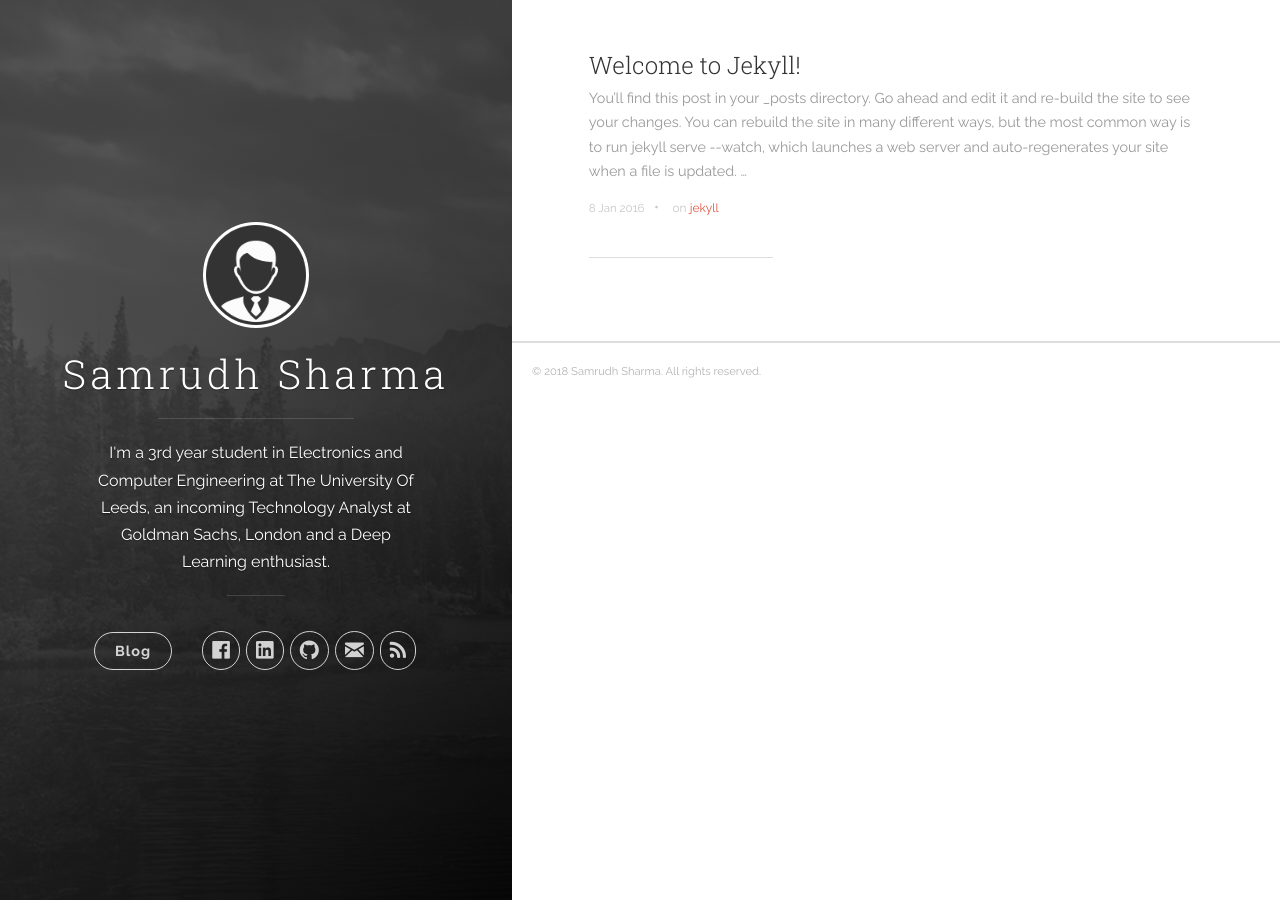
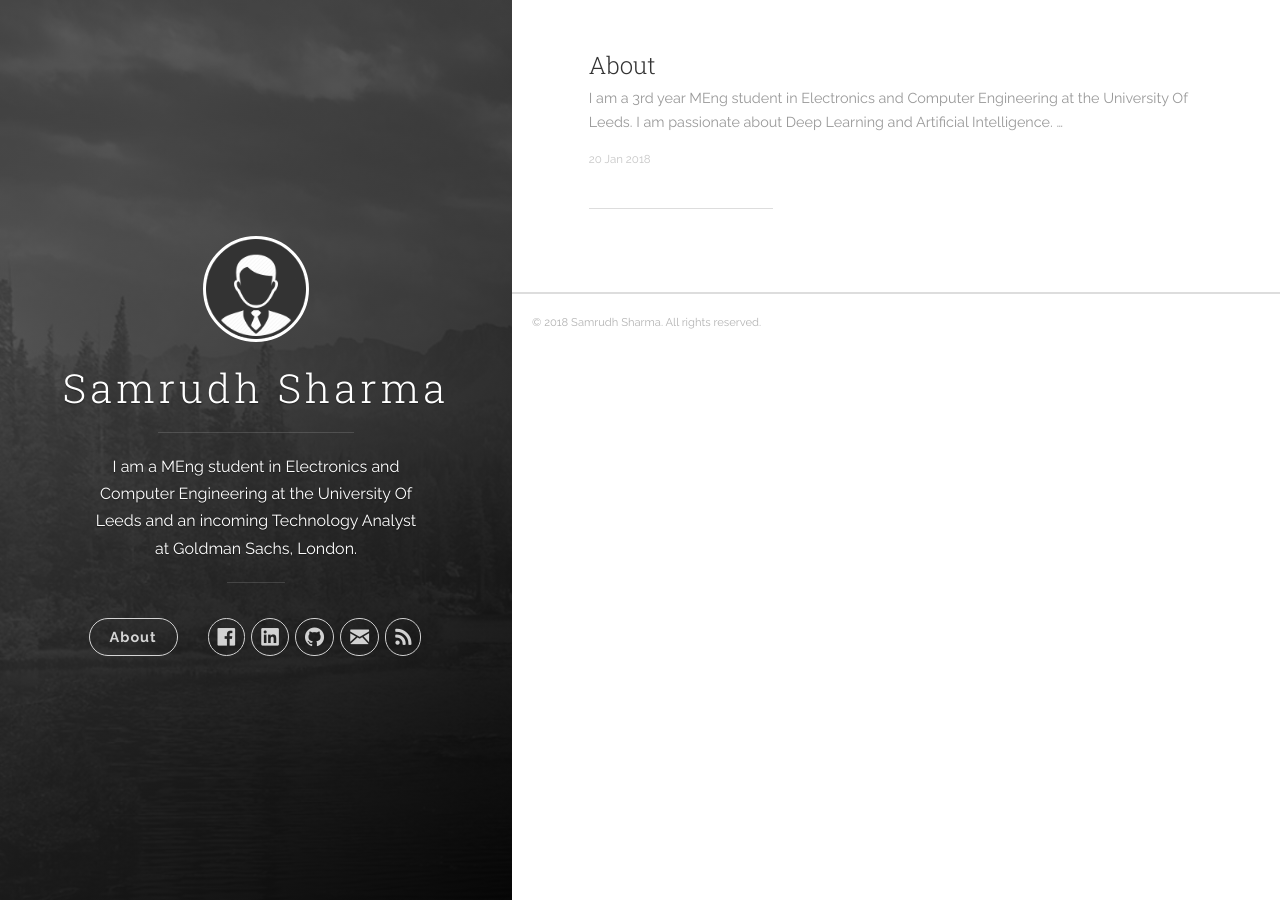
Before and after one commit to sampress/sampress.github.io, a Jekyll site: the page built from index.html, in a window 1280 px wide. Built offline with Jekyll 4.4.1, drawn with Linux system fonts in a browser that asks for light colours; nearby versions of some CDN libraries; the list of posts is cut into pages by our own code.

Commit message:
Initial commit

````diff
--- a/_config.yml
+++ b/_config.yml
@@ -1,6 +1,6 @@
 # Site settings
 title: Samrudh Sharma
-description: "I'm a 3rd year student in Electronics and Computer Engineering at The University Of Leeds, an incoming Technology Analyst at Goldman Sachs, London and a Deep Learning enthusiast."
+description: "I am a MEng student in Electronics and Computer Engineering at the University Of Leeds and an incoming Technology Analyst at Goldman Sachs, London."
 url: 'http://samrudhsharma.com'
 baseurl: ''
 # google_analytics: 'UA-XXXXXX-X'
--- a/_includes/header.html
+++ b/_includes/header.html
@@ -20,7 +20,7 @@
 
           <nav class="cover-navigation cover-navigation--primary">
             <ul class="navigation">
-              <li class="navigation__item"><a href="{{ site.baseurl }}/#blog" title="link to {{ site.title }} blog" class="blog-button">Blog</a></li>
+              <li class="navigation__item"><a href="{{ site.baseurl }}/#about" title="link to {{ site.title }} blog" class="blog-button">About</a></li>
             </ul>
           </nav>
 
--- a/_posts/2016-01-08-welcome-to-jekyll.markdown
+++ /dev/null
@@ -1,25 +0,0 @@
----
-title:  "Welcome to Jekyll!"
-date:   2016-01-08 15:04:23
-categories: [jekyll]
-tags: [jekyll]
----
-You’ll find this post in your `_posts` directory. Go ahead and edit it and re-build the site to see your changes. You can rebuild the site in many different ways, but the most common way is to run `jekyll serve --watch`, which launches a web server and auto-regenerates your site when a file is updated.
-
-To add new posts, simply add a file in the `_posts` directory that follows the convention `YYYY-MM-DD-name-of-post.ext` and includes the necessary front matter. Take a look at the source for this post to get an idea about how it works.
-
-Jekyll also offers powerful support for code snippets:
-
-``` ruby
-def print_hi(name)
-  puts "Hi, #{name}"
-end
-print_hi('Tom')
-#=> prints 'Hi, Tom' to STDOUT.
-```
-
-Check out the [Jekyll docs][jekyll] for more info on how to get the most out of Jekyll. File all bugs/feature requests at [Jekyll’s GitHub repo][jekyll-gh]. If you have questions, you can ask them on [Jekyll’s dedicated Help repository][jekyll-help].
-
-[jekyll]:      http://jekyllrb.com
-[jekyll-gh]:   https://github.com/jekyll/jekyll
-[jekyll-help]: https://github.com/jekyll/jekyll-help
--- /dev/null
+++ b/_posts/2018-01-20-About.markdown
@@ -0,0 +1,13 @@
+---
+title:  "About"
+date:   2018-01-20 14:00:00
+categories:
+tags:
+---
+I am a 3rd year MEng student in Electronics and Computer Engineering at the University Of Leeds. I am passionate about Deep Learning and Artificial Intelligence.
+
+During the summer of 2018, I will be working as a Technology Analyst at Goldman Sachs, London.
+
+Have a look at my [CV][CV_URL] for more information.
+
+[CV_URL]:	http://localhost:4000/assets/SamrudhSharma_CV.pdf
````
Also changed, not shown: 1 other file.
